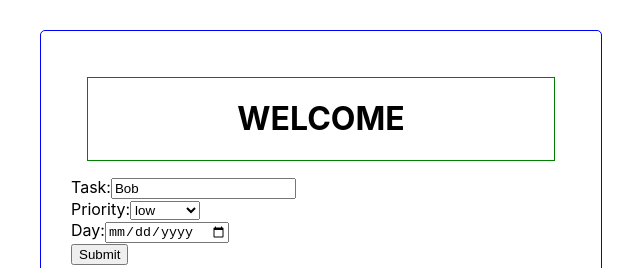
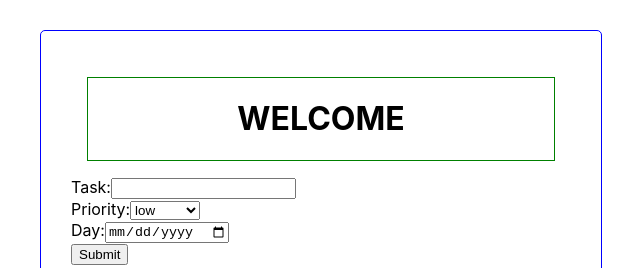
Before and after one commit to rhysmoggs/react-task-app, a React (Create React App) app: page / in a window 1280 px wide. Shown: the top 268 px of the page, without its empty margins (319-959 px from the left). Built offline with nearby package versions, Linux system fonts and the light colour scheme.

Commit message:
add basic text state to task component

```diff
--- a/src/components/AddTask.js
+++ b/src/components/AddTask.js
@@ -1,22 +1,34 @@
-import React from 'react'
+import React, { useState } from 'react'
 
 function AddTask() {
+  const [task, setTask] = useState('')
+
   const handleSubmit = (e) => {
     //prevents form from submitting
     e.preventDefault()
+    console.log(task)
   }
+
+  //check if form is valid
+
   return (
+    // handleSubmit function, add completed form to state
     <form onSubmit={handleSubmit}>
       <div>
         <label>
           Task:
           {/* <input type='text' value={state.value} onChange={handleChange} /> */}
-          <input type='text' value='Bob' />
+          <input
+            type='text'
+            plaecholder='Add Task'
+            value={task}
+            onChange={(e) => setTask(e.target.value)}
+          />
         </label>
       </div>
       <div>
-        <label for='priority'>Priority:</label>
-        <select id='cars' name='cars'>
+        <label htmlFor='priority'>Priority:</label>
+        <select id='priority' name='priority'>
           <option value='low'>low</option>
           <option value='medium'>medium</option>
           <option value='high'>high</option>
@@ -25,10 +37,9 @@ function AddTask() {
       <div>
         <label>
           Day:
-          <input type='date' value='Tuesday' />
+          <input type='date' />
         </label>
       </div>
-      {/* onSubmit, add form to state */}
       <input type='submit' value='Submit' />
     </form>
   )
```
